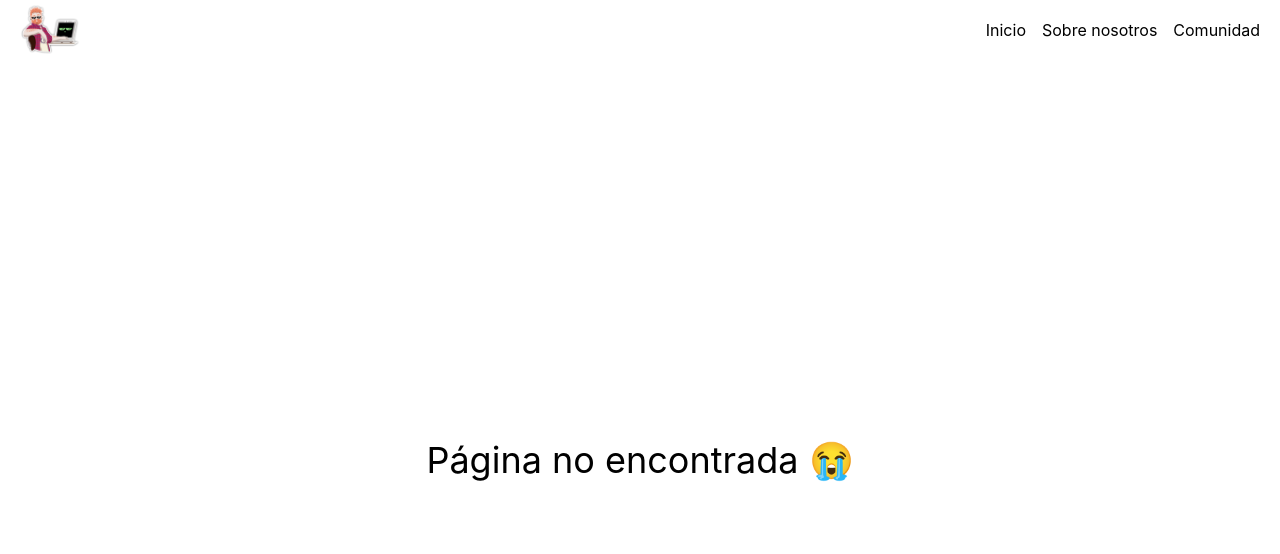
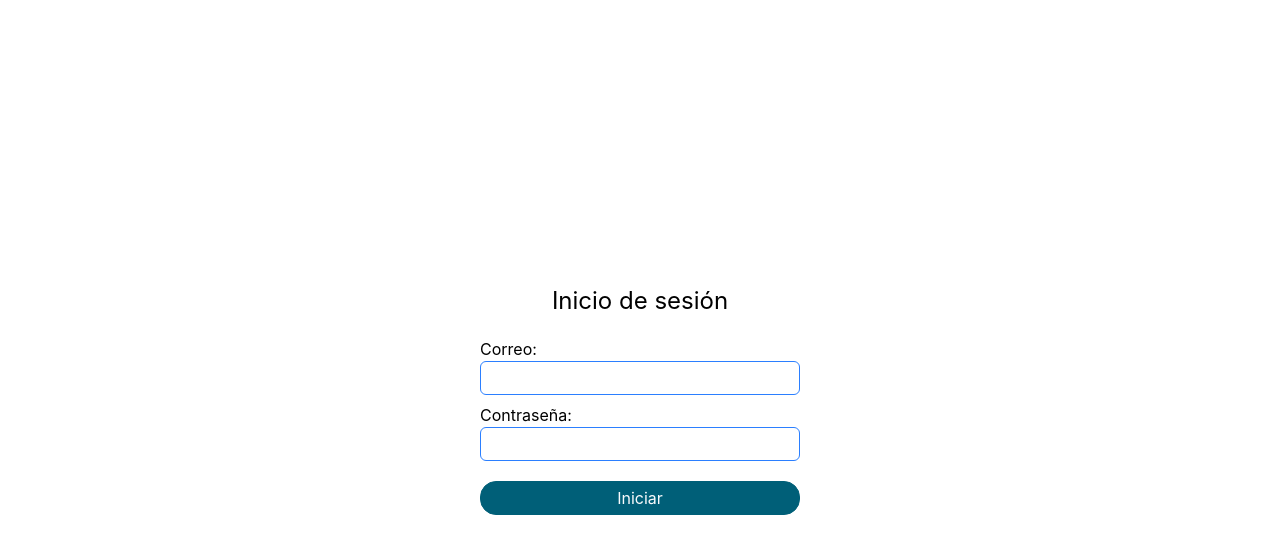
Before and after one commit to pmarino2013/tailwindcss-intro-React, a React (Vite) app: page /login in a window 1280 px wide. Shown: the top 554 px of the page. Built offline with nearby package versions, Linux system fonts and the light colour scheme.

Commit message:
Login con hook form, rutas protegidas

```diff
--- a/package.json
+++ b/package.json
@@ -13,6 +13,7 @@
     "@tailwindcss/vite": "^4.3.3",
     "react": "^19.2.8",
     "react-dom": "^19.2.8",
+    "react-hook-form": "^7.85.0",
     "react-router": "^8.3.0",
     "tailwindcss": "^4.3.3"
   },
--- a/src/App.jsx
+++ b/src/App.jsx
@@ -1,11 +1,21 @@
 import { BrowserRouter, Routes, Route } from "react-router";
 import RoutesBasic from "./routes/RoutesBasic";
+import LoginScreen from "./views/LoginScreen";
+import ProtectedRoutes from "./routes/ProtectedRoutes";
 
 const App = () => {
   return (
     <BrowserRouter>
       <Routes>
-        <Route path="/*" element={<RoutesBasic />} />
+        <Route
+          path="/*"
+          element={
+            <ProtectedRoutes>
+              <RoutesBasic />
+            </ProtectedRoutes>
+          }
+        />
+        <Route path="login" element={<LoginScreen />} />
       </Routes>
     </BrowserRouter>
   );
--- a/src/components/NavBarApp.jsx
+++ b/src/components/NavBarApp.jsx
@@ -33,6 +33,10 @@ const NavBarApp = () => {
     {
       text: "Comunidad",
       path: "comunidad",
+    },
+    {
+      text: "Cerrar sesión",
+      path: "login",
     },
   ];
   return (
--- /dev/null
+++ b/src/data/usuarios.js
@@ -0,0 +1,32 @@
+export const usuarios = [
+  {
+    id: 1,
+    nombre: "Juan Pérez",
+    correo: "juan.perez@example.com",
+    password: "Juan1234",
+  },
+  {
+    id: 2,
+    nombre: "María González",
+    correo: "maria.gonzalez@example.com",
+    password: "Maria$5678",
+  },
+  {
+    id: 3,
+    nombre: "Carlos Rodríguez",
+    correo: "carlos.rodriguez@example.com",
+    password: "Carlos9012",
+  },
+  {
+    id: 4,
+    nombre: "Ana Martínez",
+    correo: "ana.martinez@example.com",
+    password: "Ana3456",
+  },
+  {
+    id: 5,
+    nombre: "Lucas Fernández",
+    correo: "lucas.fernandez@example.com",
+    password: "Lucas7890",
+  },
+];
--- /dev/null
+++ b/src/routes/ProtectedRoutes.jsx
@@ -0,0 +1,12 @@
+import { Navigate } from "react-router";
+
+const ProtectedRoutes = ({ children }) => {
+  const user = JSON.parse(localStorage.getItem("user")) || null;
+  if (user) {
+    return children;
+  } else {
+    return <Navigate to="login" />;
+  }
+};
+
+export default ProtectedRoutes;
--- /dev/null
+++ b/src/views/LoginScreen.jsx
@@ -0,0 +1,104 @@
+import { useForm } from "react-hook-form";
+import { usuarios } from "../data/usuarios";
+
+import { useNavigate } from "react-router";
+import { useEffect, useState } from "react";
+
+const LoginScreen = () => {
+  const [message, setMessage] = useState("");
+  const navigate = useNavigate();
+  const {
+    register,
+    handleSubmit,
+    formState: { errors },
+  } = useForm();
+
+  useEffect(() => {
+    localStorage.removeItem("user");
+  }, []);
+
+  const onSubmit = (data) => {
+    const { correo, password } = data;
+
+    const validar = usuarios.find(
+      (user) => user.correo === correo && user.password === password,
+    );
+
+    if (validar) {
+      setMessage("");
+
+      const { id, nombre, correo } = validar;
+      const user = {
+        id,
+        nombre,
+        correo,
+      };
+      localStorage.setItem("user", JSON.stringify(user));
+      navigate("/");
+    } else {
+      setMessage("Correo o contraseña incorrectos");
+    }
+  };
+
+  return (
+    <div className="flex justify-center items-center min-h-screen">
+      <article className="w-80">
+        <header className="mb-5">
+          <h1 className="text-2xl text-center">Inicio de sesión</h1>
+        </header>
+        <section>
+          <form onSubmit={handleSubmit(onSubmit)}>
+            <div className="flex flex-col mb-2">
+              <label>Correo:</label>
+              <input
+                type="email"
+                className="border border-blue-500 rounded-md px-2 py-1 outline-none focus:ring-1 ring-blue-700"
+                {...register("correo", {
+                  required: "El campo es obligatorio",
+                  pattern: {
+                    value: /^[A-Z0-9._%+-]+@[A-Z0-9.-]+\.[A-Z]{2,}$/i,
+                    message: "Formato de correo inválido",
+                  },
+                })}
+              />
+              {errors.correo && (
+                <p className="text-red-700 m-0">{errors.correo.message}</p>
+              )}
+            </div>
+            <div className="flex flex-col mb-2">
+              <label>Contraseña:</label>
+              <input
+                type="password"
+                className="border border-blue-500 rounded-md px-2 py-1 outline-none ring-0 focus:ring-1 ring-blue-700"
+                {...register("password", {
+                  required: "El campo es obligatorio",
+                  pattern: {
+                    value:
+                      /^(?=.*[A-Z])(?=.*\d)(?=.*[@$!%*?&])[A-Za-z\d@$!%*?&]{8,}$/,
+                    message:
+                      "Tener al menos 8 caracteres, \nuna mayúscula, \nun número y un símbol",
+                  },
+                })}
+              />
+              {errors.password && (
+                <p className="text-red-700">{errors.password.message}</p>
+              )}
+            </div>
+            <div className="grid mt-5">
+              <button className="border border-cyan-800 rounded-2xl bg-cyan-800 text-slate-50 py-1">
+                Iniciar
+              </button>
+            </div>
+          </form>
+          {message && (
+            <div className="grid mt-3 bg-pink-400 text-slate-50 p-2 text-center rounded-md ">
+              <span>❌ {message}</span>
+            </div>
+          )}
+        </section>
+      </article>
+    </div>
+  );
+};
+
+export default LoginScreen;
--- a/src/views/UserScreen.jsx
+++ b/src/views/UserScreen.jsx
@@ -3,17 +3,45 @@ import { useParams } from "react-router";
 import { getUserById } from "../helpers/fetchUsers";
 const UserScreen = () => {
   const [user, setUser] = useState(null);
+  const [edad, setEdad] = useState(null);
   const { id } = useParams();
 
   useEffect(() => {
     getUserById(id).then((response) => {
       setUser(response);
+      setEdad(
+        new Date().getFullYear() - Number(response.birth_date.split("-")[0]),
+      );
     });
   }, [id]);
 
   return (
-    <div className="flex justify-center mt-5">
-      <h1 className="text-4xl">User Page</h1>
+    <div className="flex justify-center mt-5 flex-col items-center">
+      <h1 className="text-4xl">Profile</h1>
+      {user ? (
+        <div className="mt-3 p-3">
+          <article className="border w-80 rounded-2xl flex items-center">
+            <header>
+              <img
+                src={user.avatar_url}
+                alt={user.name}
+                className="rounded-bl-2xl rounded-tl-2xl"
+              />
+            </header>
+            <section className="px-2 text-center">
+              <h3 className="text-center font-bold">{user.name}</h3>
+              <p className="text-sm">{user.email}</p>
+              <p>{user.phone}</p>
+              <p>{edad} años</p>
+            </section>
+            <footer></footer>
+          </article>
+        </div>
+      ) : (
+        <div className="flex justify-center mt-5">
+          <h3>Cargando...</h3>
+        </div>
+      )}
     </div>
   );
 };
```
Also changed, not shown: 1 other file (tests, documents, lock files or other folders).
